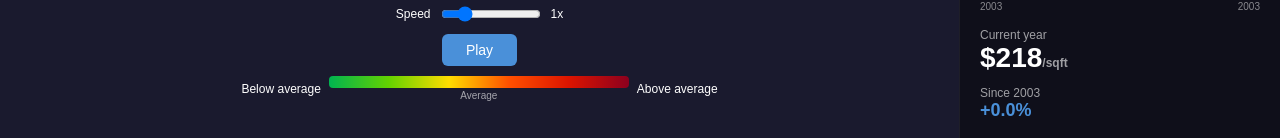
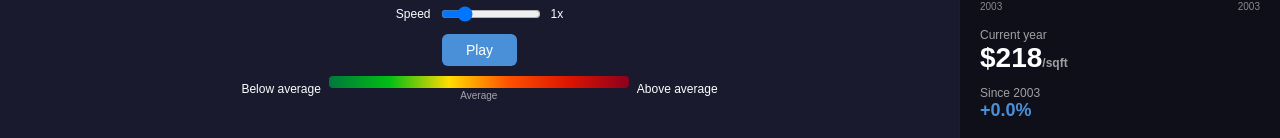
Before and after one commit to patelshivam-ai/nyc-real-estate-map, a React (Create React App) app: page / in a window 1280 px wide. Shown: the part 659-797 px from the top of the page. Built offline with nearby package versions, Linux system fonts and the light colour scheme; no server answers.

Commit message:
deeper greens in color scale and legend

```diff
--- a/src/App.js
+++ b/src/App.js
@@ -27,12 +27,12 @@ function getColorForValue(relative) {
   // Stops anchored to actual data percentiles:
   // -66% = Bronx bottom, -6% = citywide median neighborhood, +70% = inner Brooklyn/Queens top, +210% = Manhattan top
   const stops = [
-    { val: -66,  r: 0,   g: 180, b: 80  },  // deep green  (Bronx bottom)
-    { val: -30,  r: 100, g: 210, b: 0   },  // green       (25th pct)
-    { val:  -6,  r: 255, g: 220, b: 0   },  // yellow      (median neighborhood)
-    { val:  70,  r: 255, g: 80,  b: 0   },  // orange      (75th pct)
-    { val: 140,  r: 220, g: 20,  b: 0   },  // red         (90th pct)
-    { val: 210,  r: 140, g: 0,   b: 30  },  // deep crimson (Manhattan top)
+    { val: -66,  r: 0,   g: 120, b: 60  },  // deep forest green (Bronx bottom)
+    { val: -30,  r: 0,   g: 190, b: 20  },  // green             (25th pct)
+    { val:  -6,  r: 255, g: 220, b: 0   },  // yellow            (median neighborhood)
+    { val:  70,  r: 255, g: 80,  b: 0   },  // orange            (75th pct)
+    { val: 140,  r: 220, g: 20,  b: 0   },  // red               (90th pct)
+    { val: 210,  r: 140, g: 0,   b: 30  },  // deep crimson      (Manhattan top)
   ];
 
   const clamped = Math.min(Math.max(relative, stops[0].val), stops[stops.length - 1].val);
@@ -269,8 +269,7 @@ export default function App() {
             <div style={{ display: "flex", flexDirection: "column", alignItems: "center", gap: 2 }}>
               <div style={{
                 width: 300, height: 12, borderRadius: 4,
-                background: "linear-gradient(to right, #00b450, #64d200, #ffdc00, #ff5000, #dc1400, #8c001e)",
-              }} />
+                background: "linear-gradient(to right, #00783c, #00be14, #ffdc00, #ff5000, #dc1400, #8c001e)",              }} />
               <div style={{ display: "flex", justifyContent: "center", width: 300, fontSize: 10, opacity: 0.6 }}>
                 <span>Average</span>
               </div>
```
